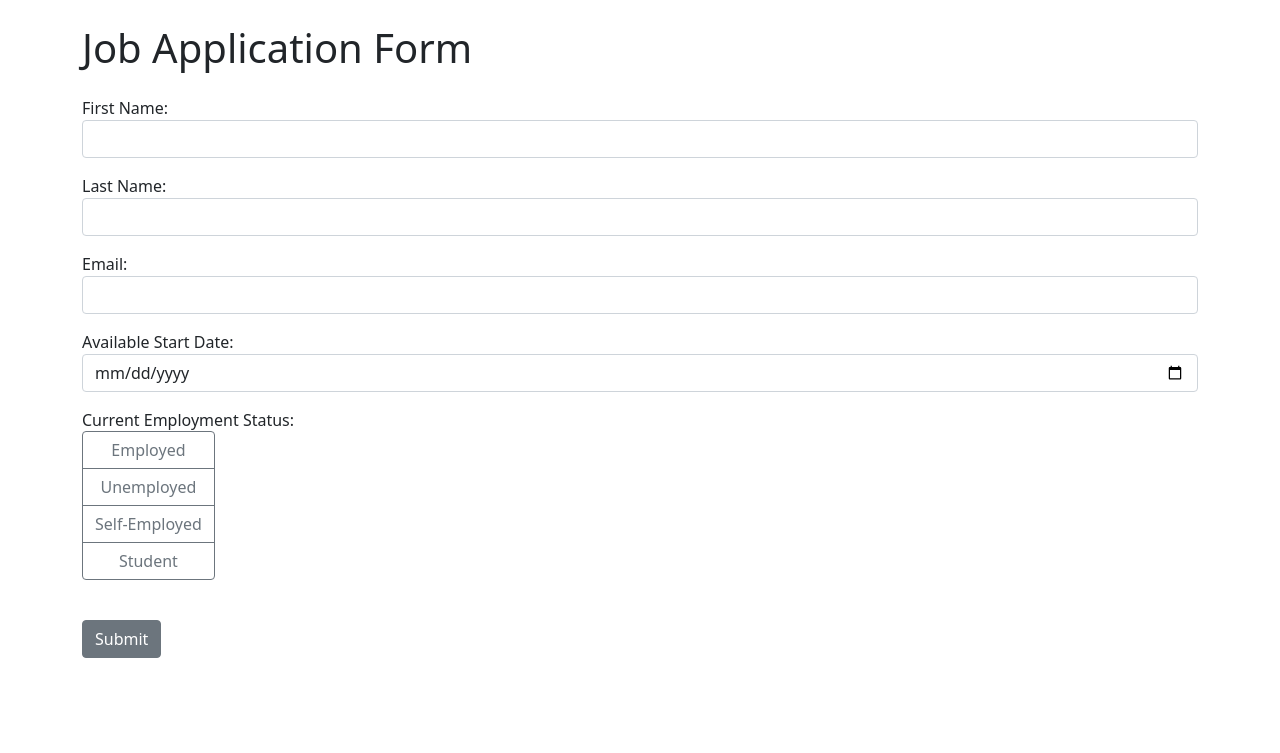
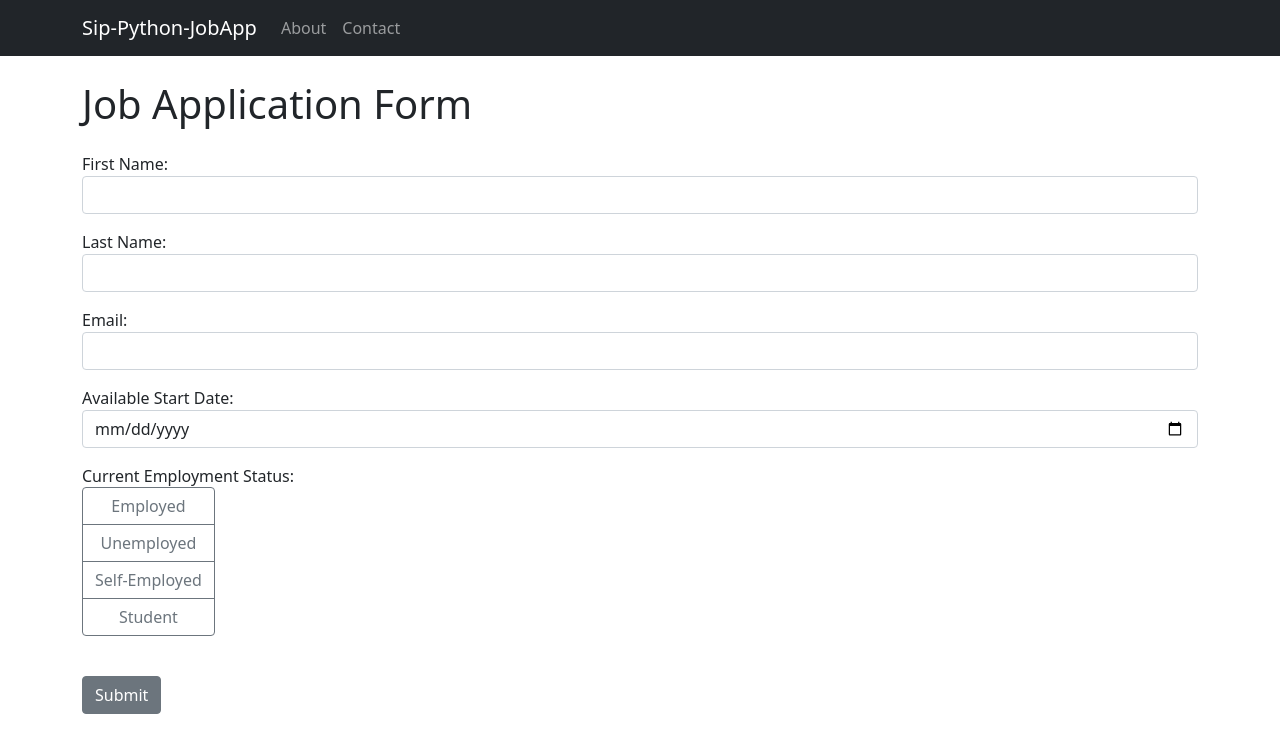
Before and after one commit to siphiwemsibi/form_django-app, a Django app: page / in a window 1280 px wide. Shown: the top 753 px of the page. Run offline with Django 5.2, Linux system fonts and the light colour scheme.

Commit message:
Created a navigation bar

```diff
--- a/job_application/templates/base.html
+++ b/job_application/templates/base.html
@@ -7,6 +7,24 @@
     <title>Index</title>
 </head>
 <body>
+    <nav class="navbar navbar-expand-lg navbar-dark bg-dark">
+      <div class="container">
+        <a class="navbar-brand" href="{% url 'index' %}">Sip-Python-JobApp</a>
+        <button class="navbar-toggler" type="button" data-bs-toggle="collapse" data-bs-target="#navbarNav" aria-controls="navbarNav" aria-expanded="false" aria-label="Toggle navigation">
+          <span class="navbar-toggler-icon"></span>
+        </button>
+        <div class="collapse navbar-collapse" id="navbarNav">
+          <ul class="navbar-nav">
+            <li class="nav-item {% if request.path == '/about/' %}active{% endif %}">
+              <a class="nav-link" href="{% url 'about' %}">About</a>
+            </li>
+            <li class="nav-item {% if request.path == '/contact/' %}active{% endif %}">
+              <a class="nav-link" href="{% url 'contact' %}">Contact</a>
+            </li>
+          </ul>
+        </div>
+      </div>
+    </nav>
     <div class="container">
     {% block content %}
     {% endblock %}
--- a/job_application/urls.py
+++ b/job_application/urls.py
@@ -4,4 +4,5 @@ from . import views
 urlpatterns = [
     path('', views.index, name='index'),
     path('about/', views.about, name='about'),
+    path('contact/', views.contact, name='contact'),
 ]
--- a/job_application/views.py
+++ b/job_application/views.py
@@ -7,6 +7,7 @@ from django.core.mail import EmailMessage
 
 # Create your views here.
 
+# Index page
 def index(request):
     if request.method == 'POST':
         form = ApplicationForm(request.POST)
@@ -27,7 +28,7 @@ def index(request):
                 occupation=occupation
             )
 
-            #sendd an email notification
+            #send an email notification
             message_body = f"New job application received from {first_name} {last_name}. \
             \nEmail: {email}\nDate: {date}\nOccupation: {occupation}"
             email_message = EmailMessage(
@@ -42,5 +43,11 @@ def index(request):
     return render(request, 'index.html')
 
 
+# About page
 def about(request):
     return render(request, 'about.html')
+
+
+# Contact page
+def contact(request):
+    return render(request, 'contact.html')
```
Also changed, not shown: job_application/templates/contact.html (added, +8 -0 lines).
